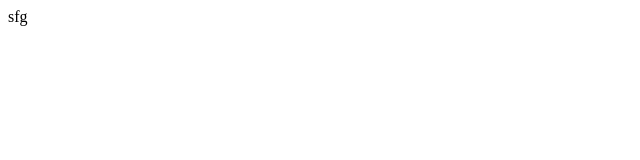
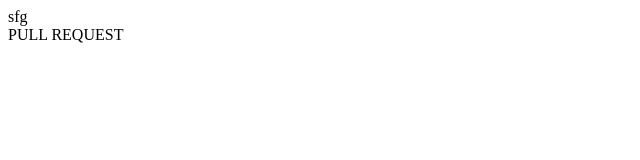
Before and after one commit to yugro/git_test, a plain HTML site: page test2.html in a window 1280 px wide. Shown: the whole page, without its empty margins (0-640 px from the left). Drawn offline with Linux system fonts and the light colour scheme.

Commit message:
Update test2.html

```diff
--- a/test2.html
+++ b/test2.html
@@ -1,3 +1,4 @@
 <body>
 <div> sfg </div>
+<div> PULL REQUEST </div>
 </body>
```
